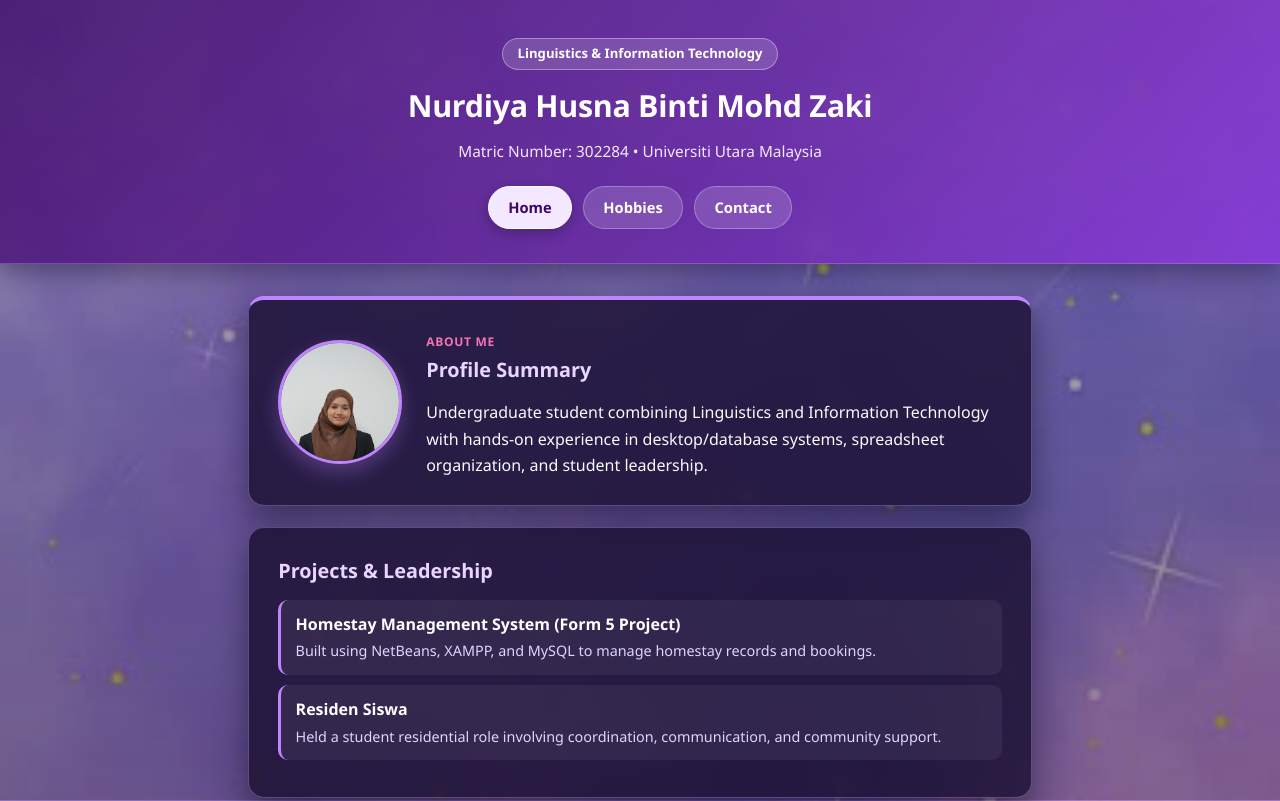
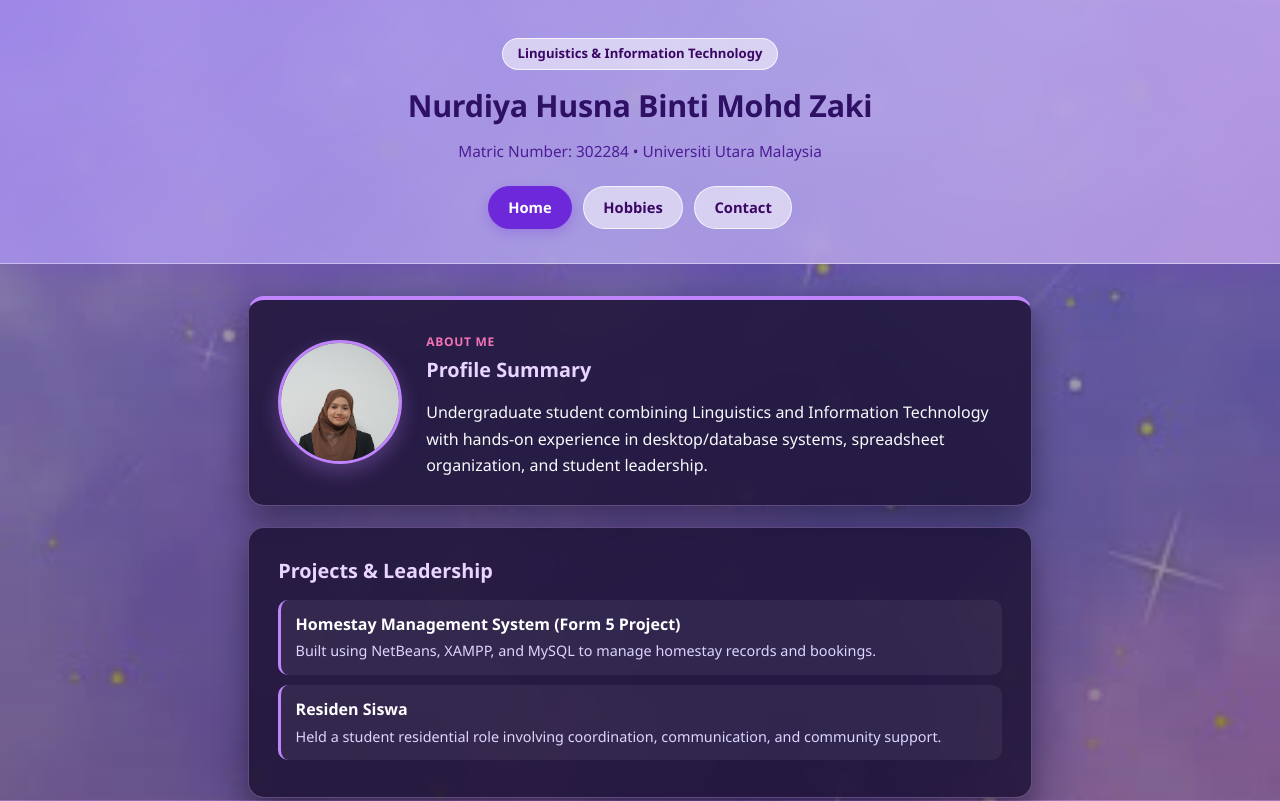
Before and after one commit to nuyana/my-resume-site, a plain HTML site: page index.html in a window 1280 px wide. Shown: the top 801 px of the page. Drawn offline with Linux system fonts and the light colour scheme.

Commit message:
Change header to soft purple tone

```diff
--- a/style.css
+++ b/style.css
@@ -32,15 +32,14 @@ body {
     display: flex;
     flex-direction: column;
 }
-
 header {
-    background: linear-gradient(135deg, rgba(59, 7, 100, 0.78) 0%, rgba(107, 33, 168, 0.74) 60%, rgba(147, 51, 234, 0.7) 100%);
+    background: linear-gradient(135deg, rgba(167, 139, 250, 0.72) 0%, rgba(196, 181, 253, 0.68) 55%, rgba(216, 180, 254, 0.65) 100%);
     backdrop-filter: blur(8px);
-    color: #ffffff;
+    color: #2e1065;
     padding: 2.35rem 1.25rem 2.15rem;
     text-align: center;
-    border-bottom: 1px solid var(--border);
-    box-shadow: 0 8px 24px rgba(10, 3, 24, 0.35);
+    border-bottom: 1px solid rgba(255, 255, 255, 0.45);
+    box-shadow: 0 8px 24px rgba(109, 40, 217, 0.16);
 }
 
 .header-inner {
@@ -50,8 +49,9 @@ header {
 
 .role-badge {
     display: inline-block;
-    background-color: rgba(255, 255, 255, 0.16);
-    border: 1px solid rgba(255, 255, 255, 0.35);
+    background-color: rgba(255, 255, 255, 0.55);
+    border: 1px solid rgba(255, 255, 255, 0.75);
+    color: #3b0764;
     padding: 0.28rem 0.9rem;
     border-radius: 999px;
     font-size: 0.82rem;
@@ -63,12 +63,14 @@ header h1 {
     font-size: 1.9rem;
     font-weight: 700;
     letter-spacing: -0.3px;
+    color: #2e1065;
 }
 
 header p {
     margin-top: 0.45rem;
     font-size: 0.96rem;
-    color: #f3e8ff;
+    color: #4c1d95;
+    font-weight: 500;
 }
 
 nav {
@@ -80,45 +82,46 @@ nav {
 }
 
 nav a {
-    color: #ffffff;
+    color: #3b0764;
     text-decoration: none;
     padding: 0.5rem 1.2rem;
     border-radius: 999px;
-    background-color: rgba(255, 255, 255, 0.16);
-    border: 1px solid rgba(255, 255, 255, 0.28);
+    background-color: rgba(255, 255, 255, 0.55);
+    border: 1px solid rgba(255, 255, 255, 0.75);
     font-size: 0.92rem;
     font-weight: 600;
     transition: background-color 0.18s ease, color 0.18s ease, transform 0.15s ease, box-shadow 0.18s ease;
 }
 
 nav a:hover {
-    background-color: rgba(255, 255, 255, 0.28);
+    background-color: rgba(255, 255, 255, 0.82);
     transform: translateY(-1px);
 }
 
+/* Bila butang ditekan berubah warna */
 nav a:active {
     background-color: #ec4899;
+    border-color: #fbcfe8;
+    color: #ffffff;
+    transform: scale(0.95);
+    box-shadow: 0 2px 10px rgba(236, 72, 153, 0.4);
+}
+
+/* Butang halaman yang sedang aktif */
+nav a.active {
+    background-color: #6d28d9;
+    border-color: #6d28d9;
+    color: #ffffff;
+    font-weight: 700;
+    box-shadow: 0 4px 12px rgba(109, 40, 217, 0.25);
+}
+
+nav a.active:active {
+    background-color: #db2777;
     border-color: #f9a8d4;
     color: #ffffff;
     transform: scale(0.95);
-    box-shadow: 0 2px 10px rgba(236, 72, 153, 0.45);
 }
-
-nav a.active {
-    background-color: #f3e8ff;
-    border-color: #ffffff;
-    color: #3b0764;
-    font-weight: 700;
-    box-shadow: 0 4px 14px rgba(0, 0, 0, 0.25);
-}
-
-nav a.active:active {
-    background-color: #facc15;
-    border-color: #fef08a;
-    color: #1e1b4b;
-    transform: scale(0.95);
-}
-
 main {
     width: 100%;
     max-width: 820px;
```
